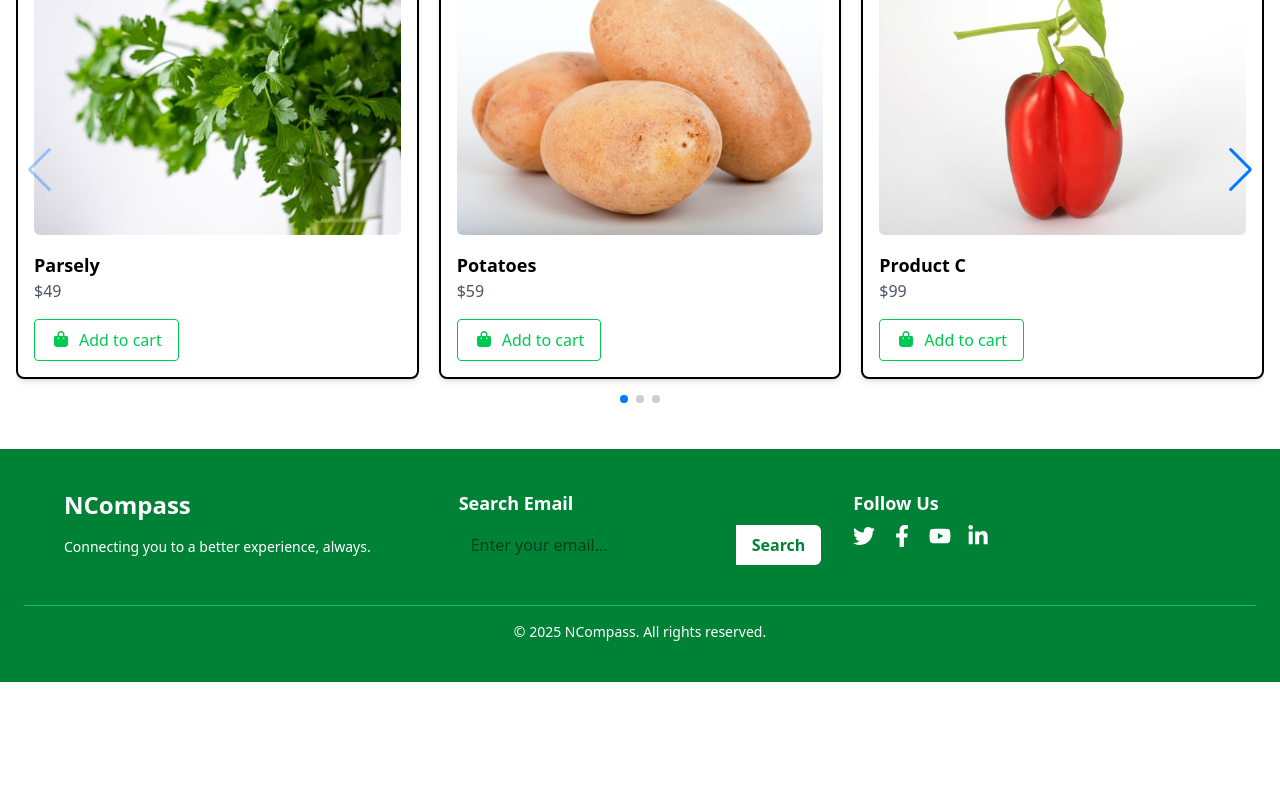
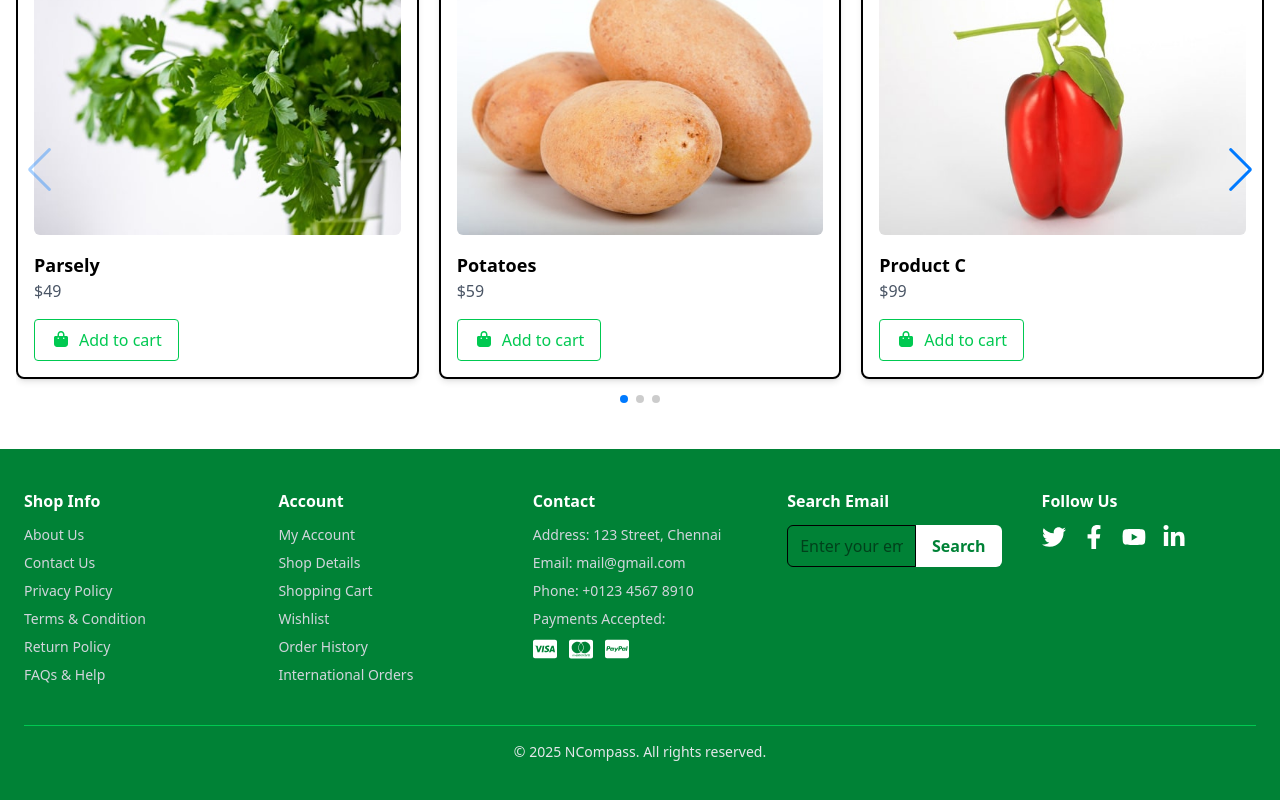
Before and after one commit to girish0120/encompass-round-3, a React (Vite) app: page / in a window 1280 px wide. Shown: the part 1192-1992 px from the top of the page. Before the commit the page ends 1874 px from the top, so only its background shows below. Built offline with nearby package versions, Linux system fonts and the light colour scheme.

Commit message:
Footer final changes

```diff
--- a/src/components/Footer.jsx
+++ b/src/components/Footer.jsx
@@ -1,94 +1,106 @@
-// src/components/Footer.jsx
 import {
   FaTwitter,
   FaFacebookF,
   FaYoutube,
   FaLinkedinIn,
-} from "react-icons/fa";
+  FaCcVisa,
+  FaCcMastercard,
+  FaCcPaypal,
+} from 'react-icons/fa';
 
 const Footer = () => {
   return (
-    <footer className="bg-green-700 text-white py-10 px-6">
-      <div className="max-w-6xl mx-auto grid md:grid-cols-3 gap-8">
-        {/* Left Section */}
+    <footer className="bg-green-700 text-white px-6 py-10">
+      <div className="max-w-7xl mx-auto grid lg:grid-cols-5 md:grid-cols-3 sm:grid-cols-2 gap-10">
+        {/* Shop Info */}
         <div>
-          <h2 className="text-2xl font-bold mb-4">NCompass</h2>
-          <p className="text-sm">
-            Connecting you to a better experience, always.
-          </p>
+          <h3 className="font-bold text-white mb-3">Shop Info</h3>
+          <ul className="space-y-2 text-gray-300 text-sm">
+            <li>About Us</li>
+            <li>Contact Us</li>
+            <li>Privacy Policy</li>
+            <li>Terms & Condition</li>
+            <li>Return Policy</li>
+            <li>FAQs & Help</li>
+          </ul>
         </div>
 
-        {/* Middle Section - Search bar */}
+        {/* Account Info */}
         <div>
-          <h3 className="text-lg font-semibold mb-2">Search Email</h3>
+          <h3 className="font-bold text-white mb-3">Account</h3>
+          <ul className="space-y-2 text-gray-300 text-sm">
+            <li>My Account</li>
+            <li>Shop Details</li>
+            <li>Shopping Cart</li>
+            <li>Wishlist</li>
+            <li>Order History</li>
+            <li>International Orders</li>
+          </ul>
+        </div>
+
+        {/* Contact Info */}
+        <div>
+          <h3 className="font-bold text-white mb-3">Contact</h3>
+          <ul className="space-y-2 text-gray-300 text-sm">
+            <li>Address: 123 Street, Chennai</li>
+            <li>Email: mail@gmail.com</li>
+            <li>Phone: +0123 4567 8910</li>
+            <li>Payments Accepted:</li>
+          </ul>
+          <div className="flex gap-3 text-2xl mt-2 text-white">
+            <FaCcVisa />
+            <FaCcMastercard />
+            <FaCcPaypal />
+          </div>
+        </div>
+
+        {/* Search Email */}
+        <div>
+          <h3 className="font-bold text-white mb-3">Search Email</h3>
           <form
             onSubmit={(e) => {
               e.preventDefault();
               // handle search
             }}
-            className="flex"
+            className="flex flex-col sm:flex-row"
           >
             <input
               type="email"
               placeholder="Enter your email..."
-              className="w-full px-3 py-2 text-black rounded-l-md focus:outline-none"
+              className="w-full px-3 py-2 text-black rounded-l-md focus:outline-none mb-2 sm:mb-0 sm:rounded-none sm:rounded-l-md border-1"
               required
             />
             <button
               type="submit"
-              className="bg-white text-green-700 px-4 py-2 rounded-r-md font-semibold hover:bg-green-100 transition"
+              className="bg-white text-green-700 px-4 py-2 rounded-md sm:rounded-none sm:rounded-r-md font-semibold hover:bg-green-100 transition"
             >
               Search
             </button>
           </form>
         </div>
 
-        {/* Right Section - Social Icons */}
+        {/* Social Icons */}
         <div>
-          <h3 className="text-lg font-semibold mb-2">Follow Us</h3>
-          <div className="flex space-x-4 mt-2">
-            <a
-              href="https://twitter.com"
-              target="_blank"
-              rel="noopener noreferrer"
-              aria-label="Twitter"
-              className="hover:text-green-300"
-            >
-              <FaTwitter size={22} />
+          <h3 className="font-bold text-white mb-3">Follow Us</h3>
+          <div className="flex space-x-4 text-2xl mt-2 text-white">
+            <a href="https://twitter.com" target="_blank" rel="noopener noreferrer" className="hover:text-green-300">
+              <FaTwitter />
             </a>
-            <a
-              href="https://facebook.com"
-              target="_blank"
-              rel="noopener noreferrer"
-              aria-label="Facebook"
-              className="hover:text-green-300"
-            >
-              <FaFacebookF size={22} />
+            <a href="https://facebook.com" target="_blank" rel="noopener noreferrer" className="hover:text-green-300">
+              <FaFacebookF />
             </a>
-            <a
-              href="https://youtube.com"
-              target="_blank"
-              rel="noopener noreferrer"
-              aria-label="YouTube"
-              className="hover:text-green-300"
-            >
-              <FaYoutube size={22} />
+            <a href="https://youtube.com" target="_blank" rel="noopener noreferrer" className="hover:text-green-300">
+              <FaYoutube />
             </a>
-            <a
-              href="https://linkedin.com"
-              target="_blank"
-              rel="noopener noreferrer"
-              aria-label="LinkedIn"
-              className="hover:text-green-300"
-            >
-              <FaLinkedinIn size={22} />
+            <a href="https://linkedin.com" target="_blank" rel="noopener noreferrer" className="hover:text-green-300">
+              <FaLinkedinIn />
             </a>
           </div>
         </div>
       </div>
 
       {/* Bottom Bar */}
-      <div className="mt-10 border-t border-green-500 pt-4 text-center text-sm">
+      <div className="mt-10 border-t border-green-500 pt-4 text-center text-sm text-gray-200">
         © {new Date().getFullYear()} NCompass. All rights reserved.
       </div>
     </footer>
```
